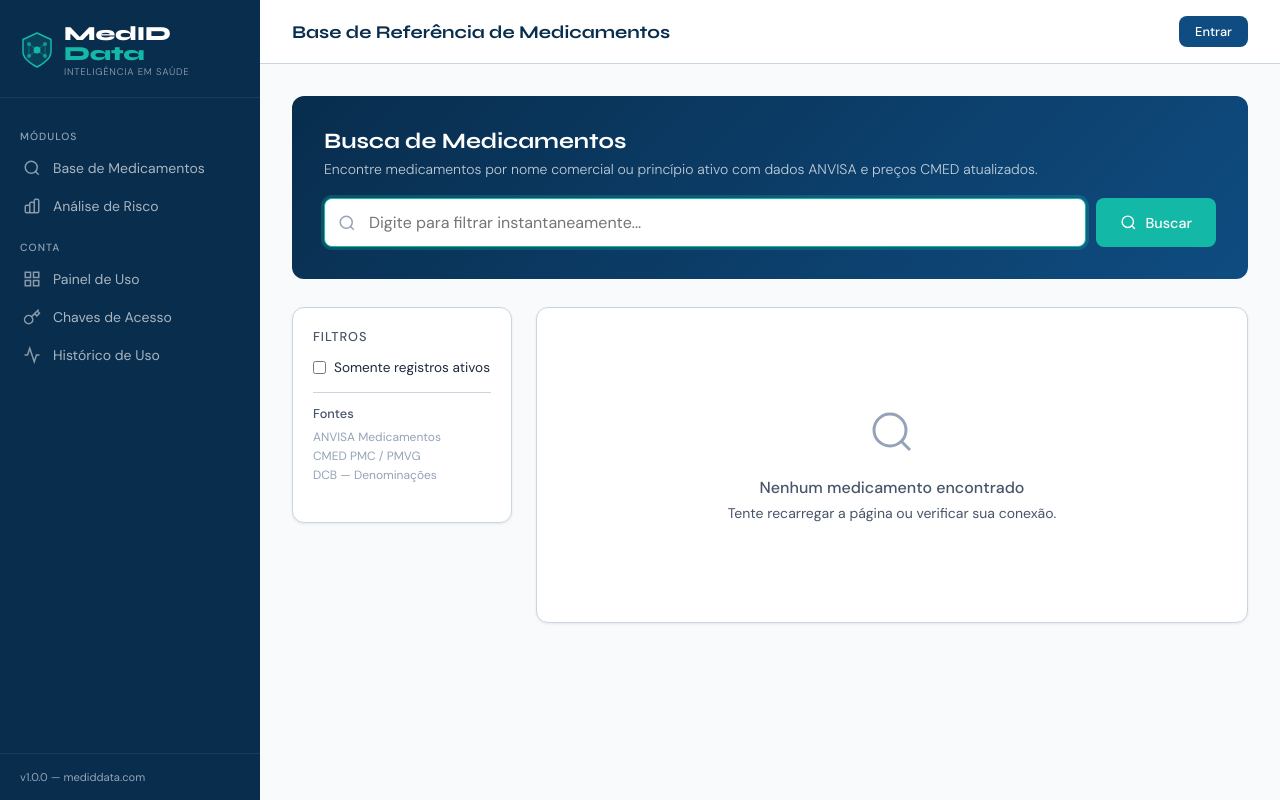
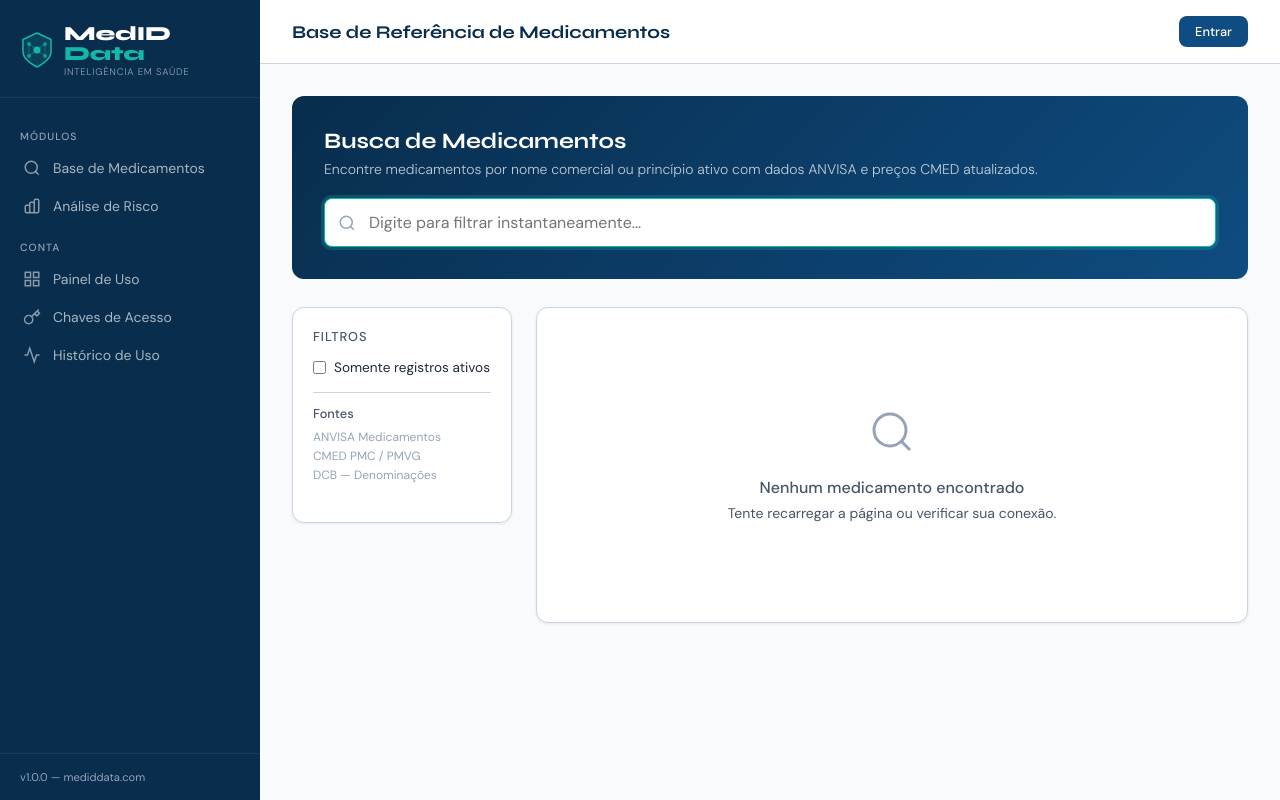
Before and after one commit to MedIdData/medid.data, a Python web app: template app/templates/buscar.html in a window 1280 px wide. Run offline with Jinja, Linux system fonts and the light colour scheme; the template is opened without the code that fills it, so the values that code supplies are empty.

Commit message:
fix: Remove botão Buscar e aumenta limite para 1000
- Remove botão desnecessário (filtro é instantâneo)
- Remove CSS do botão
- Aumenta limite: 100 → 1000 medicamentos
- Campo de busca ocupa largura total
- JavaScript mais limpo (sem preventDefault)

Co-Authored-By: Claude Sonnet 4.5 <noreply@anthropic.com>

```diff
--- a/app/repositories/medicamento_repo.py
+++ b/app/repositories/medicamento_repo.py
@@ -140,7 +140,7 @@ def buscar_medicamentos(
 
     # Se query vazia, listar primeiros medicamentos (ordem alfabética)
     if len(q) < 2:
-        limite = min(limite, 100)
+        limite = min(limite, 1000)  # Permite até 1000 para filtro client-side
         offset = (pagina - 1) * limite
 
         sql_listar = text("""
--- a/app/templates/buscar.html
+++ b/app/templates/buscar.html
@@ -26,10 +26,10 @@
     font-weight: 300;
   }
   .busca-form {
-    display: flex; gap: 10px; align-items: stretch;
+    max-width: 100%;
   }
   .busca-input-wrap {
-    position: relative; flex: 1;
+    position: relative; width: 100%;
   }
   .busca-input-wrap svg {
     position: absolute; left: 14px; top: 50%;
@@ -51,16 +51,6 @@
     border-color: var(--teal);
     box-shadow: 0 0 0 3px rgba(20,184,166,.25);
   }
-  .btn-buscar {
-    padding: 0 24px;
-    background: var(--teal); color: var(--branco);
-    border: none; border-radius: var(--r-botao);
-    font-size: .9rem; font-weight: 500;
-    cursor: pointer; white-space: nowrap;
-    transition: background .15s;
-    display: flex; align-items: center; gap: 8px;
-  }
-  .btn-buscar:hover { background: var(--teal-claro); }
 
   /* ── Filtros ────────────────────────────────────────────────────────── */
   .busca-layout {
@@ -226,7 +216,7 @@
 <div class="busca-hero">
   <h2>Busca de Medicamentos</h2>
   <p>Encontre medicamentos por nome comercial ou princípio ativo com dados ANVISA e preços CMED atualizados.</p>
-  <form class="busca-form" method="get" action="/buscar" id="form-busca">
+  <div class="busca-form">
     <div class="busca-input-wrap">
       <svg width="18" height="18" viewBox="0 0 24 24" fill="none" stroke="currentColor" stroke-width="2">
         <circle cx="11" cy="11" r="8"/><path d="m21 21-4.35-4.35"/>
@@ -243,15 +233,7 @@
         spellcheck="false"
       >
     </div>
-    <button type="submit" class="btn-buscar">
-      <svg width="17" height="17" viewBox="0 0 24 24" fill="none" stroke="currentColor" stroke-width="2">
-        <circle cx="11" cy="11" r="8"/><path d="m21 21-4.35-4.35"/>
-      </svg>
-      Buscar
-    </button>
-    <!-- Preservar outros filtros no submit -->
-    {% if apenas_ativos %}<input type="hidden" name="apenas_ativos" value="true">{% endif %}
-  </form>
+  </div>
 </div>
 
 <!-- Layout de conteúdo -->
@@ -458,15 +440,6 @@
     // Event listener - filtro instantâneo
     campo.addEventListener('input', filtrar);
 
-    // Previne submit do form (não queremos reload)
-    const form = document.getElementById('form-busca');
-    if (form) {
-      form.addEventListener('submit', (e) => {
-        e.preventDefault();
-        filtrar();
-      });
-    }
-
     // Contagem inicial
     atualizarContagem(medicamentos.length);
   });
```
